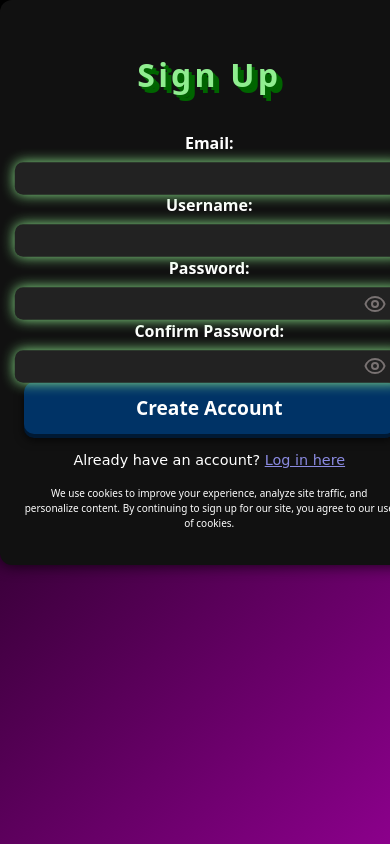
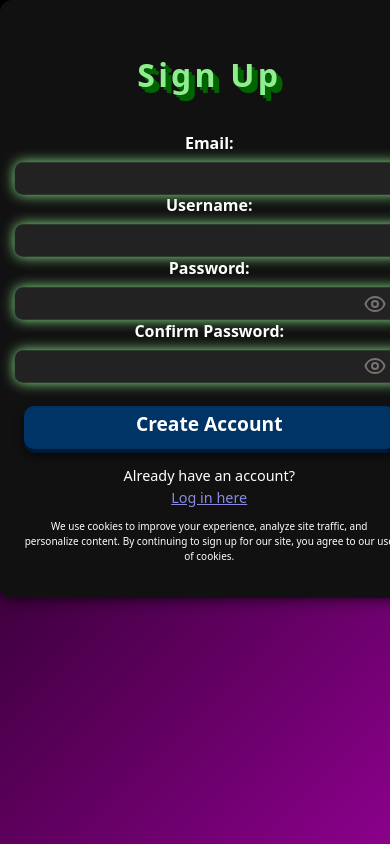
Before and after one commit to ShelbyPop/CS144-GroupProject, a React (Vite) app in the folder frontend/: page /signup in a window 390 px wide. Built offline with nearby package versions, Linux system fonts and the light colour scheme.

Commit message:
Update SignUp.css

```diff
--- a/frontend/src/SignUp.css
+++ b/frontend/src/SignUp.css
@@ -14,12 +14,19 @@
   padding: 1rem;
 }
 
+
 .signpage .signup-form .form-group {
   margin-bottom: 1rem;
 }
-.signpage .form-group{
-      font-family: 'Comic Sans MS', 'Comic Sans', cursive, 'Segoe UI Rounded', 'Arial Rounded MT Bold', Arial, sans-serif;
+.signpage .form-group {
+  display: flex;
+  justify-content: center;
+  align-items: center;
+  flex-direction: column;
+  width: 100%;
 
+  max-width: 400px;
+  margin-bottom: 10px;
 }
 
 .signpage .password-wrapper {
@@ -33,10 +40,14 @@
   transform: translateY(-50%);
   cursor: pointer;
 }
-
+.add-space-top {
+  margin-top: 20px;
+}
 .signpage button[type="submit"] {
+    margin-top: 4px;
   width: 100%;
   padding: 0.8rem 0;
+ padding-top: 4px;
   font-size: 1.2rem;
   font-family: inherit;
   font-weight: 700;
@@ -50,6 +61,8 @@
     0 6px 10px rgba(0, 0, 0, 0.7);
   transition: background-color 0.3s ease, box-shadow 0.2s ease;
   user-select: none;
+
+
 }
 
 .signpage .link{
@@ -111,6 +124,7 @@
   border-bottom-left-radius: 10px;
   border-bottom-right-radius: 10px;
   padding: 0.6rem 1.2rem;
+
   margin-top: 1rem;
   font-size: 1.1rem;
   font-weight: 600;
@@ -170,6 +184,7 @@ font-size: 3rem;
   .signpage .signup-button {
     font-size: 1rem;
     padding: 0.6rem 1rem;
+
   }
 }
 
@@ -184,6 +199,7 @@ font-size: 3rem;
     padding: 0.4rem 0.6rem;
   }
 
+
   .signpage .signup-title {
     font-size: 2rem;
   }
@@ -191,6 +207,16 @@ font-size: 3rem;
   .signpage .signup-button {
     font-size: 0.95rem;
     padding: 0.5rem 1rem;
+
+  }
+  .signpage .form-group{
+      width: 100%;
+        display: flex;
+  justify-content: center;
+  align-items: center;
+  flex-direction: column;
+       position: relative;
+
   }
 
   .signpage .signup-login-link {
```
